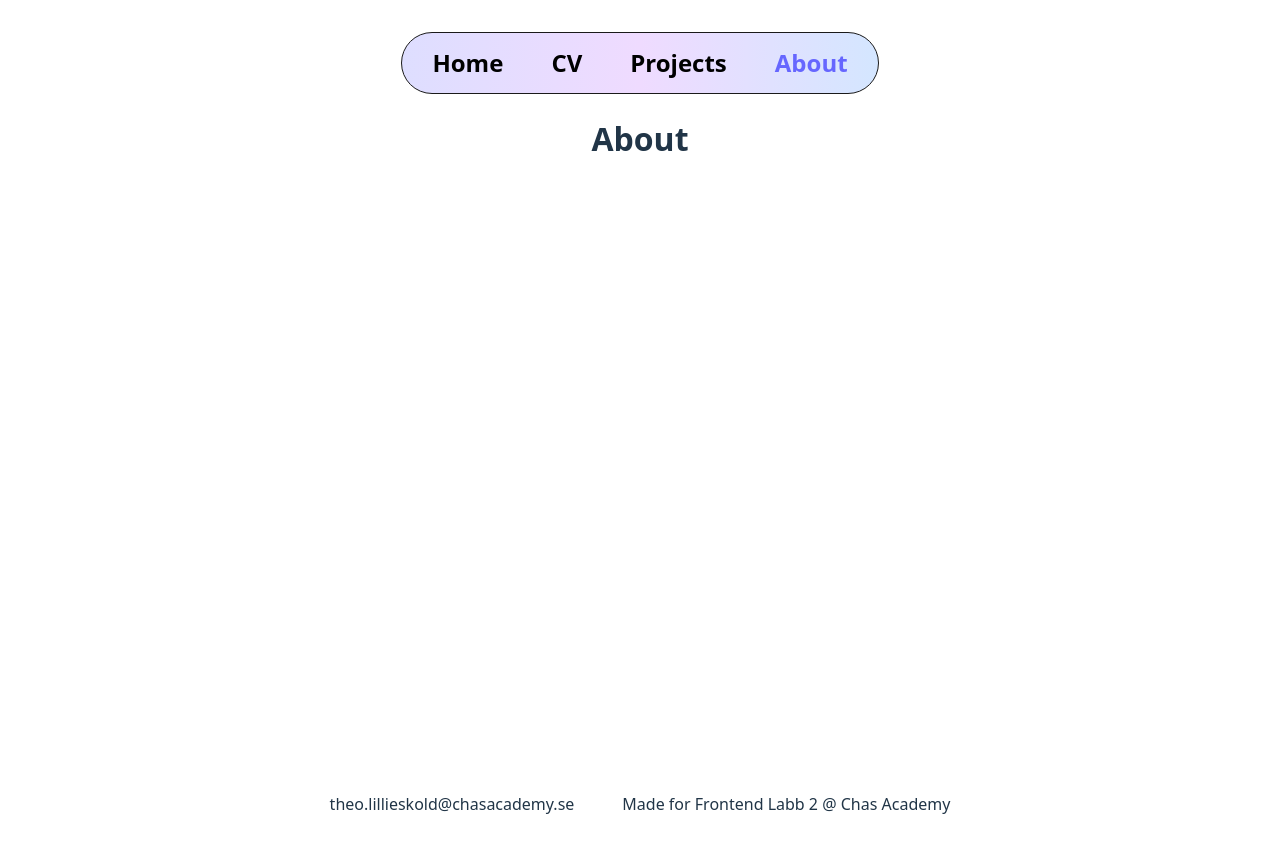
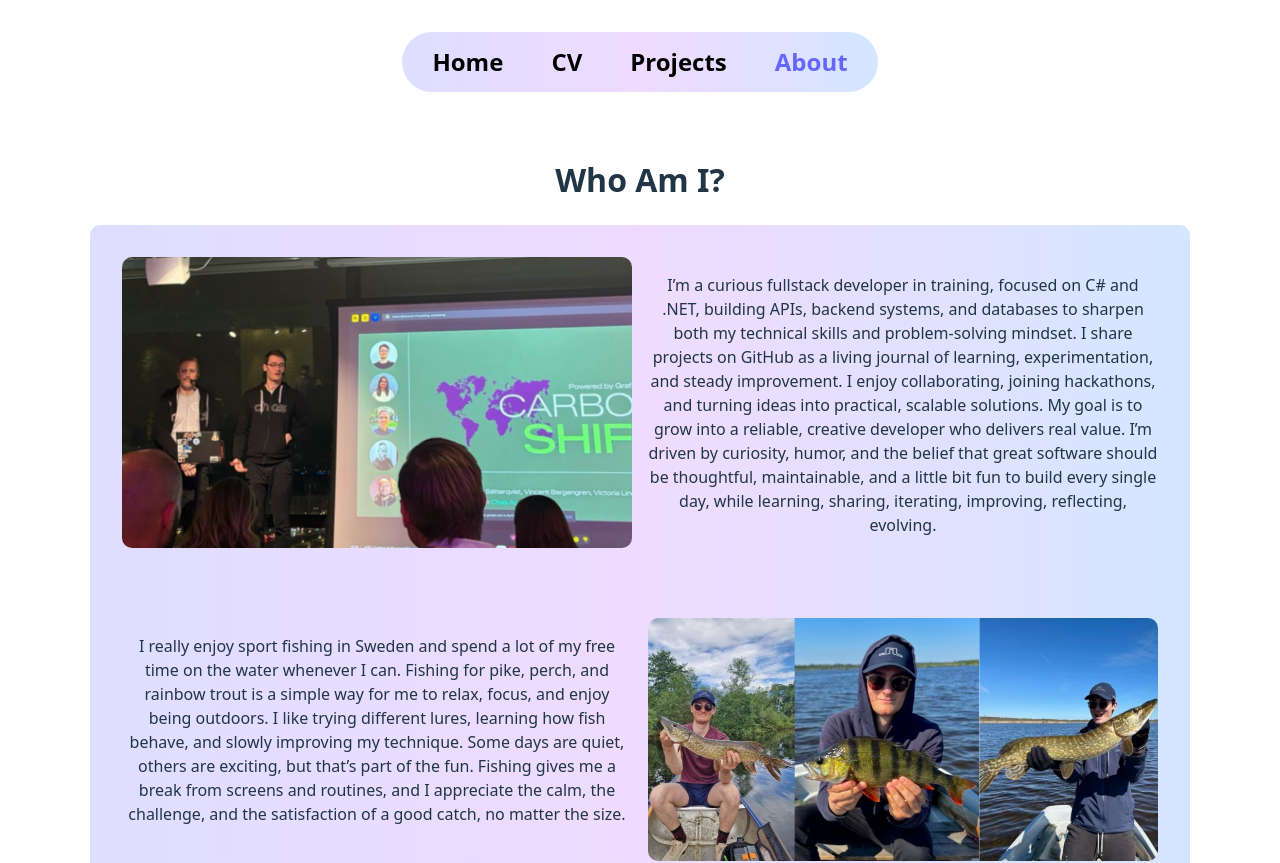
Before and after one commit to lskld/labb2_cv_portal, a React (Vite) app: page /labb2_cv_portal/about in a window 1280 px wide. Shown: the top 863 px of the page. Before the commit the page ends 832 px from the top, so only its background shows below. Built offline with nearby package versions, Linux system fonts and the light colour scheme.

Commit message:
added content to about page and also redesigned cv & projects page to one theme

```diff
--- /dev/null
+++ b/src/components/about-me/AboutMe.css
@@ -0,0 +1,36 @@
+.about_container {
+    margin: 4rem auto;
+}
+
+.about_section {
+    margin: 1rem auto;
+    background: linear-gradient(90deg, #dedeff, #efdbff, #d4e6ff);
+    border-radius: 10px;
+}
+
+.about_content {
+    display: grid;
+    grid-template-columns: minmax(0, 1fr) minmax(0, 1fr);
+    justify-content: center;
+    gap: 1rem;
+
+    padding: 2rem 2rem;
+}
+
+.about_image {
+    width: 100%;
+    max-width: 100%;
+    height: auto;
+    border-radius: 10px;
+}
+
+@media screen and (max-width: 1000px) {
+    .about_content {
+        grid-template-columns: minmax(0, 1fr);
+        padding: 1rem;
+    }
+
+    .about_container {
+        margin: 4rem 1rem;
+    }
+}
--- /dev/null
+++ b/src/components/about-me/AboutMe.jsx
@@ -0,0 +1,43 @@
+import "./AboutMe.css"
+import fishImage from "../../assets/images/about_fishes.jpg"
+import carbonshiftImage from "../../assets/images/carbonshift.png"
+
+function AboutMe() {
+    return (
+        <div className="about_container">
+            <h1>Who Am I?</h1>
+            <section className="about_section">
+                <div className="about_content">
+                    <div>
+                        <img className="about_image" src={carbonshiftImage} alt="A picture of Theo on the scene at Grafana AI Hackathon."/>
+                    </div>
+
+                    <div className="about_text">
+                        <p>I’m a curious fullstack developer in training, focused on C# and .NET, building APIs, backend systems, and databases to sharpen
+                            both my technical skills and problem-solving mindset. I share projects on GitHub as a living journal of learning, experimentation,
+                            and steady improvement. I enjoy collaborating, joining hackathons, and turning ideas into practical, scalable solutions. My goal
+                            is to grow into a reliable, creative developer who delivers real value. I’m driven by curiosity, humor, and the belief that great
+                            software should be thoughtful, maintainable, and a little bit fun to build every single day, while learning, sharing, iterating,
+                            improving, reflecting, evolving. </p>
+                    </div>
+                </div>
+
+                <div className="about_content">
+                    <div className="about_text">
+                        <p>I really enjoy sport fishing in Sweden and spend a lot of my free time on the water whenever I can. Fishing for pike, perch, and
+                            rainbow trout is a simple way for me to relax, focus, and enjoy being outdoors. I like trying different lures, learning how fish
+                            behave, and slowly improving my technique. Some days are quiet, others are exciting, but that’s part of the fun. Fishing gives me
+                            a break from screens and routines, and I appreciate the calm, the challenge, and the satisfaction of a good catch, no matter the size.</p>
+                    </div>
+
+                    <div>
+                        <img className="about_image" src={fishImage} alt="Three pictures of Theo holding different fishes."/>
+                    </div>
+                </div>
+            </section>
+        </div>
+
+    );
+}
+
+export default AboutMe;
--- a/src/components/cvdata/CvData.css
+++ b/src/components/cvdata/CvData.css
@@ -1,9 +1,10 @@
 .cv_container {
     text-align: left;
-    max-width: 800px;
+    max-width: 1000px;
     margin: 0 auto;
     margin-top: 5rem;
-    border: solid 2px;
+    background: linear-gradient(90deg, #dedeff, #efdbff, #d4e6ff);
+    border-radius: 10px;
 }
 
 .cv_section {
@@ -29,6 +30,7 @@
 
 .cv_container h1 {
     text-align: center;
+    padding-top: 1rem;
 }
 
 .dotnet {
--- a/src/components/github-repos/GithubRepos.css
+++ b/src/components/github-repos/GithubRepos.css
@@ -15,7 +15,6 @@
     max-width: 200px;
     width: 100%;
     border-radius: 10px;
-    border: solid 1px;
     padding: 1rem;
     background: linear-gradient(90deg, #dedeff, #efdbff, #d4e6ff);
 }
--- a/src/components/navbar/Navbar.css
+++ b/src/components/navbar/Navbar.css
@@ -1,7 +1,5 @@
 .navbar {
   background: linear-gradient(90deg, #dedeff, #efdbff, #d4e6ff);
-  border: 1px solid;
-  border-color: #1a1a1a;
   padding: 12px 30px;
   border-radius: 50px;
   display: flex;
--- a/src/pages/About.jsx
+++ b/src/pages/About.jsx
@@ -1,8 +1,8 @@
+import AboutMe from "../components/about-me/AboutMe"
+
 function About() {
     return (
-        <div>
-            <h1>About</h1>
-        </div>
+        <AboutMe />
     );
 }
 
```
Also changed, not shown: src/assets/images/about_fishes.jpg (added), src/assets/images/carbonshift.png (added).
